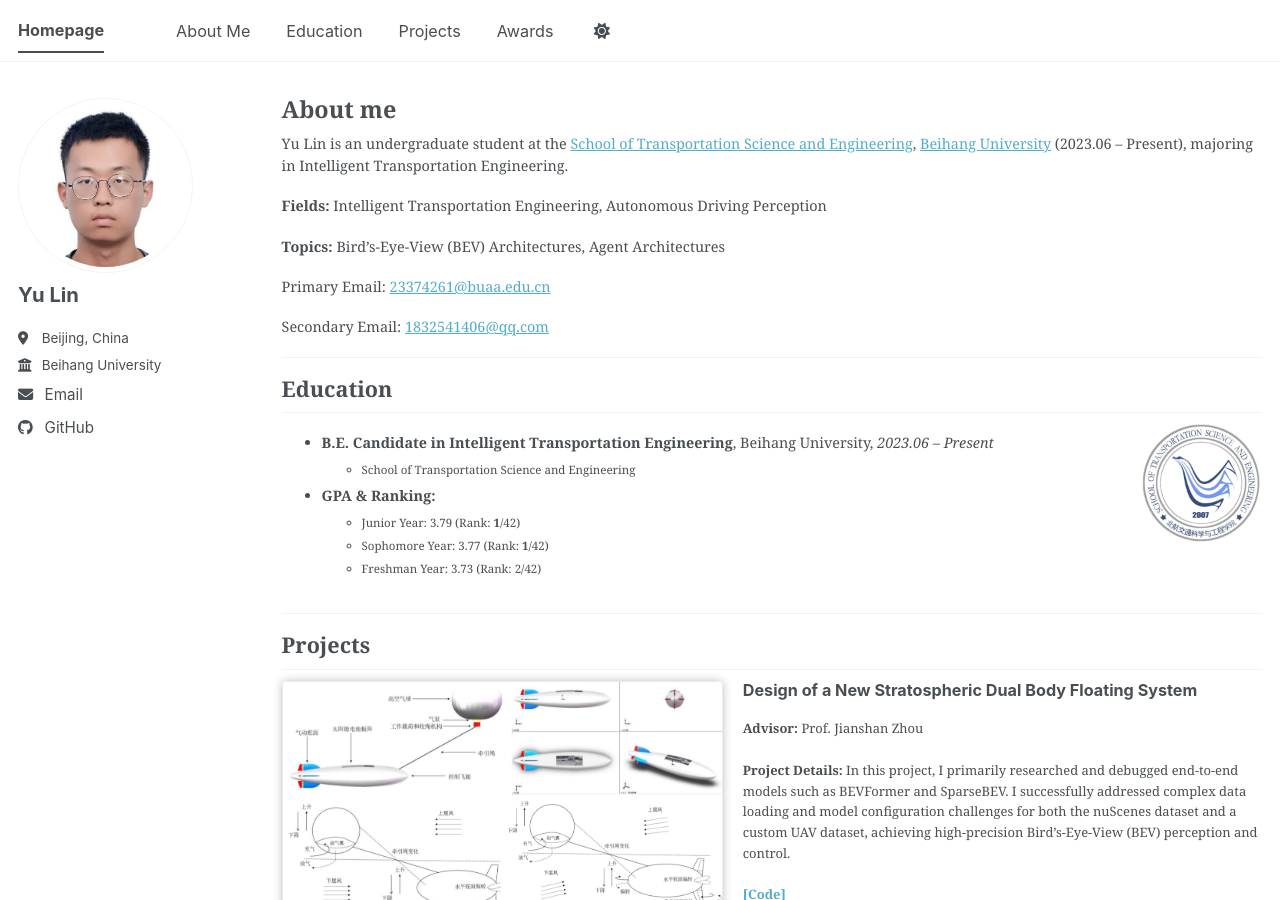
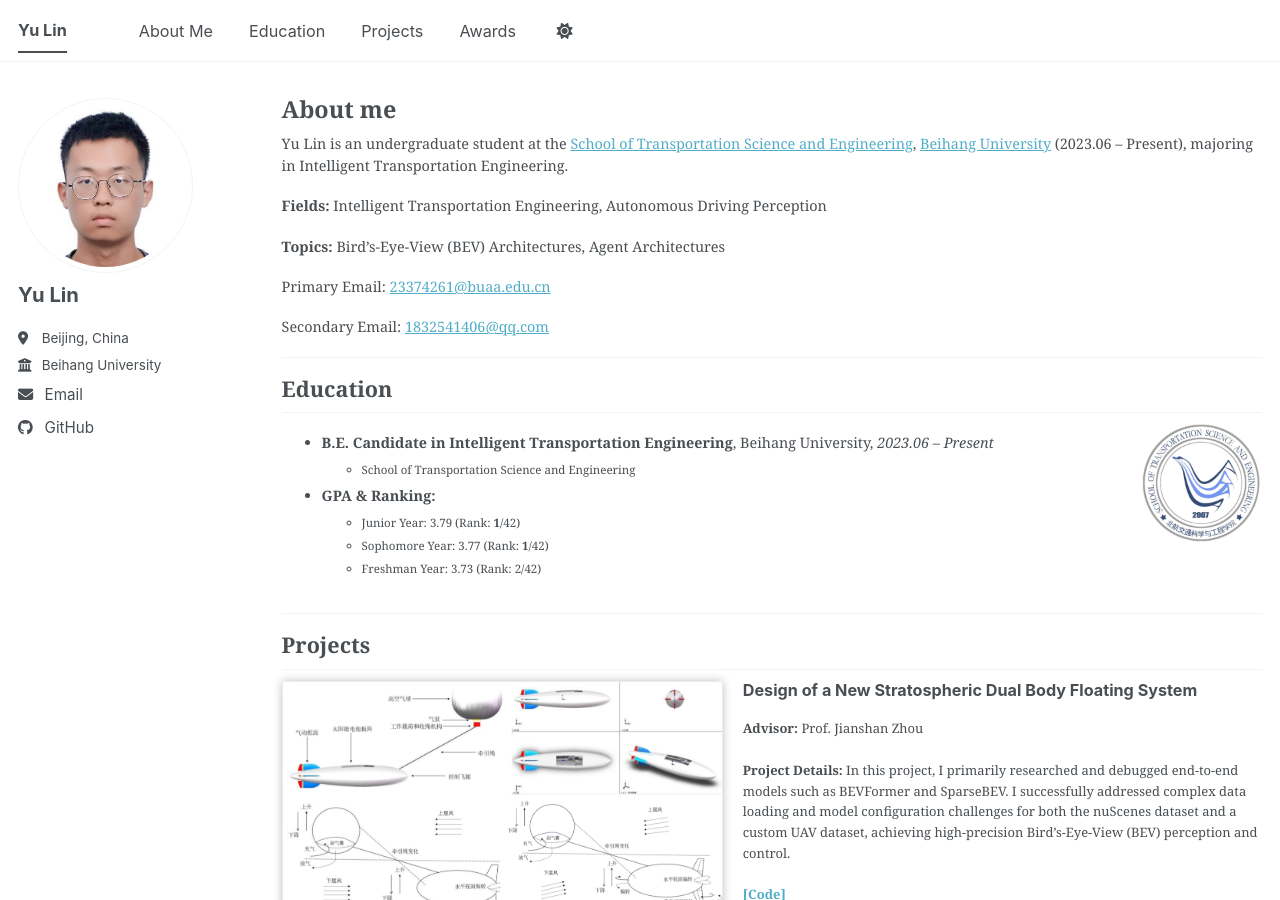
Before and after one commit to buaaeducn/buaaeducn.github.io, a Jekyll site: the page built from _pages/about.md, in a window 1280 px wide and 900 px high. Built offline with Jekyll 4.4.1, drawn with Linux system fonts in a browser that asks for light colours; a script bundle is joined from its source files by our own code; library files that are not in the unit come from our copies.

Commit message:
Update _config.yml

```diff
--- a/_config.yml
+++ b/_config.yml
@@ -9,7 +9,7 @@
 # Basic Site Settings
 locale                   : "en-US"
 site_theme               : "default" # The available themes options are "default", "air", "sunrise", "mint", "dirt" and "contrast"
-title                    : "Homepage"
+title                    : "Yu Lin"
 title_separator          : ""
 name                     : &name "Yu Lin"
 description              : &description "Personal academic website of Yu Lin."   # Update this with a general description of your site, this is the default if not overridden by a page
```
